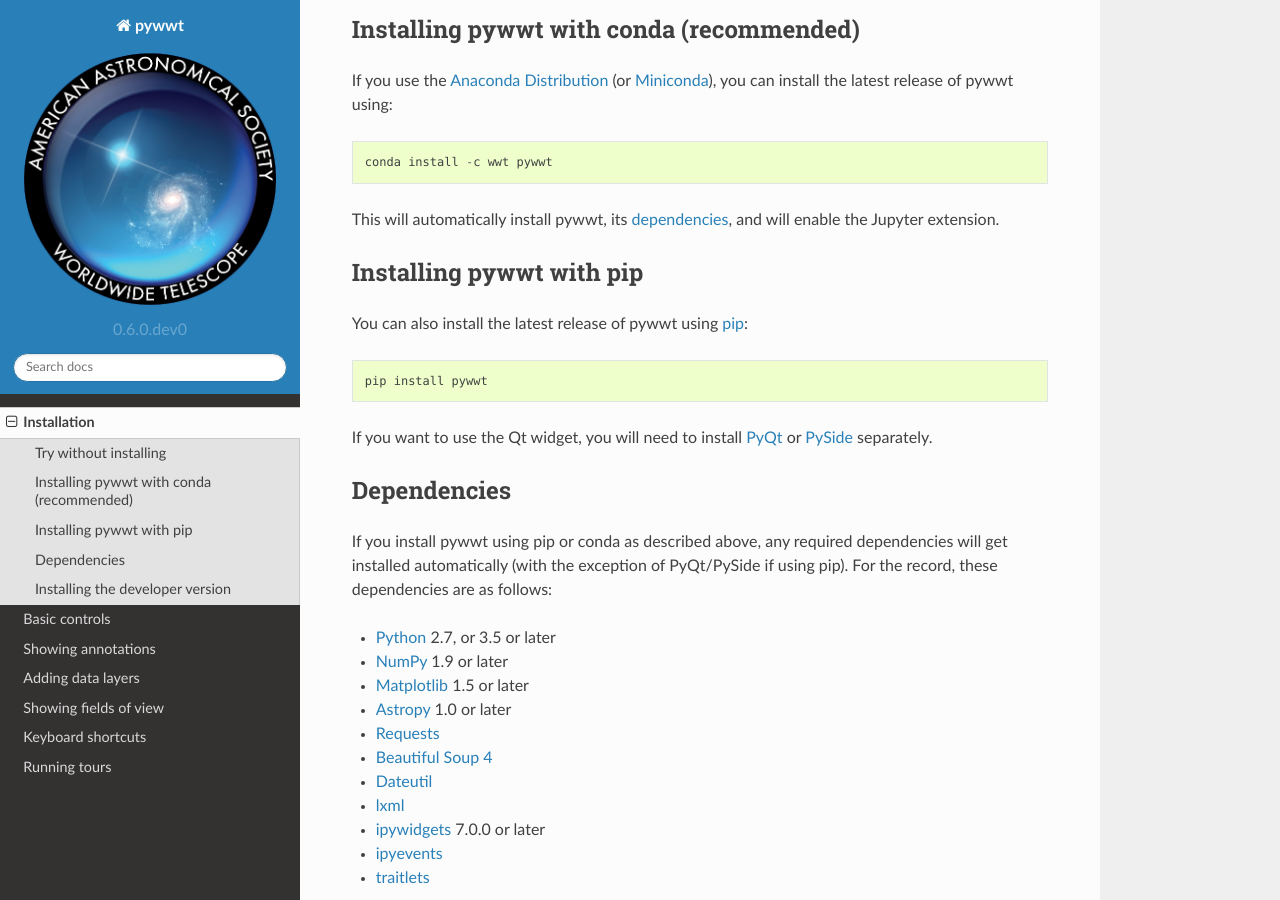
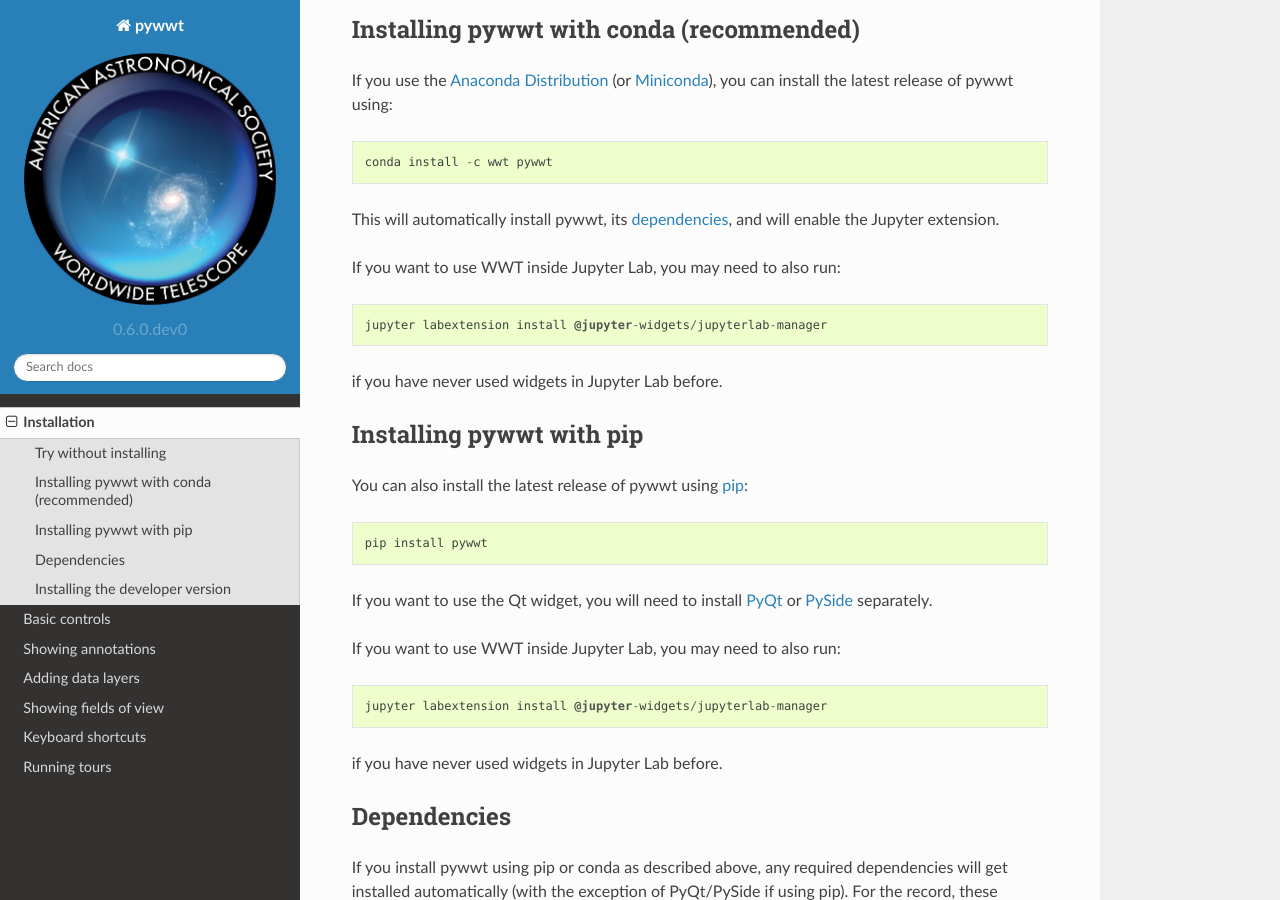
Before and after one commit to WorldWideTelescope/pywwt, a Sphinx documentation site: the page built from docs/installation.rst, in a window 1280 px wide and 900 px high, scrolled down 299 px. Built offline with Sphinx 7.4.7 and the Read the Docs theme 2.0.0, drawn with Linux system fonts in a browser that asks for light colours; pages that are not in the unit, such as notebooks, are missing from menus.

Commit message:
Added note about using Jupyter Lab

```diff
--- a/docs/installation.rst
+++ b/docs/installation.rst
@@ -22,6 +22,12 @@
 This will automatically install pywwt, its `dependencies <Dependencies>`_, and
 will enable the Jupyter extension.
 
+If you want to use WWT inside Jupyter Lab, you may need to also run::
+
+    jupyter labextension install @jupyter-widgets/jupyterlab-manager
+
+if you have never used widgets in Jupyter Lab before.
+
 Installing pywwt with pip
 -------------------------
 
@@ -33,6 +39,12 @@
 If you want to use the Qt widget, you will need to install
 `PyQt <https://riverbankcomputing.com/software/pyqt/intro>`_ or
 `PySide <https://wiki.qt.io/PySide>`_ separately.
+
+If you want to use WWT inside Jupyter Lab, you may need to also run::
+
+    jupyter labextension install @jupyter-widgets/jupyterlab-manager
+
+if you have never used widgets in Jupyter Lab before.
 
 Dependencies
 ------------
```
